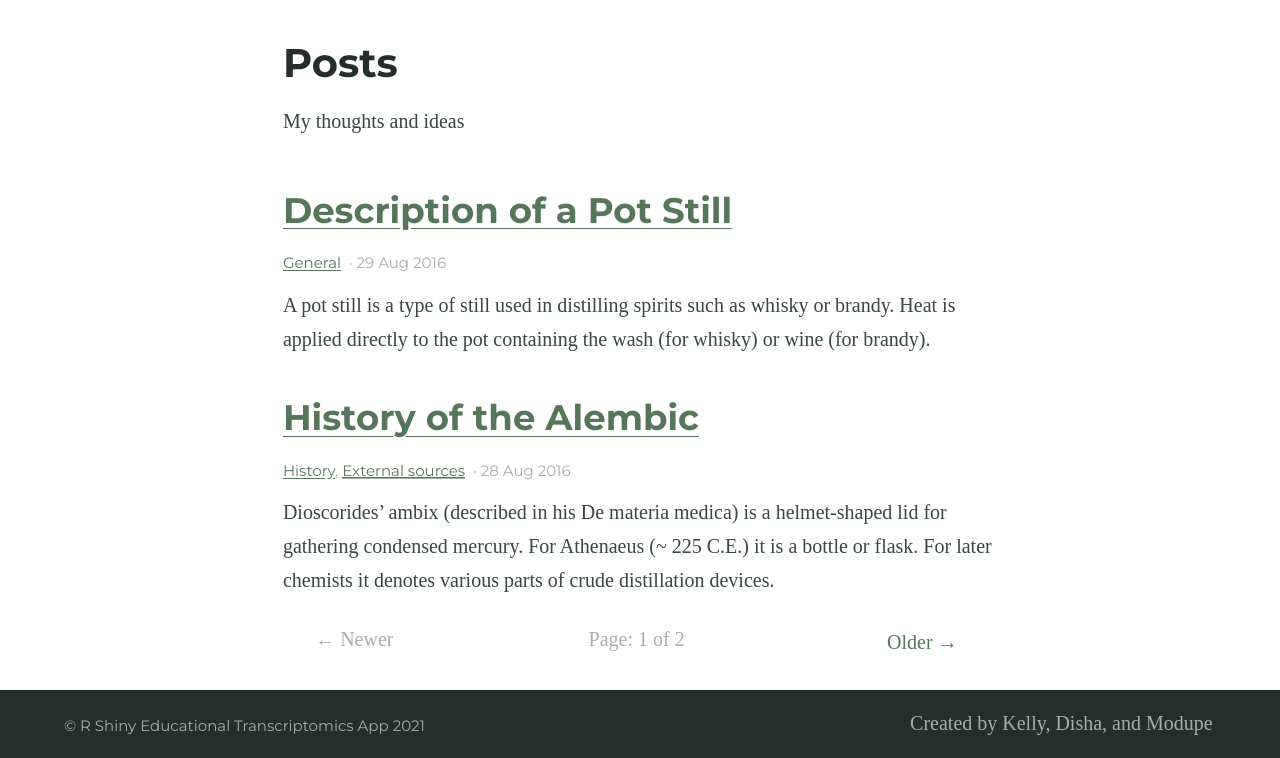
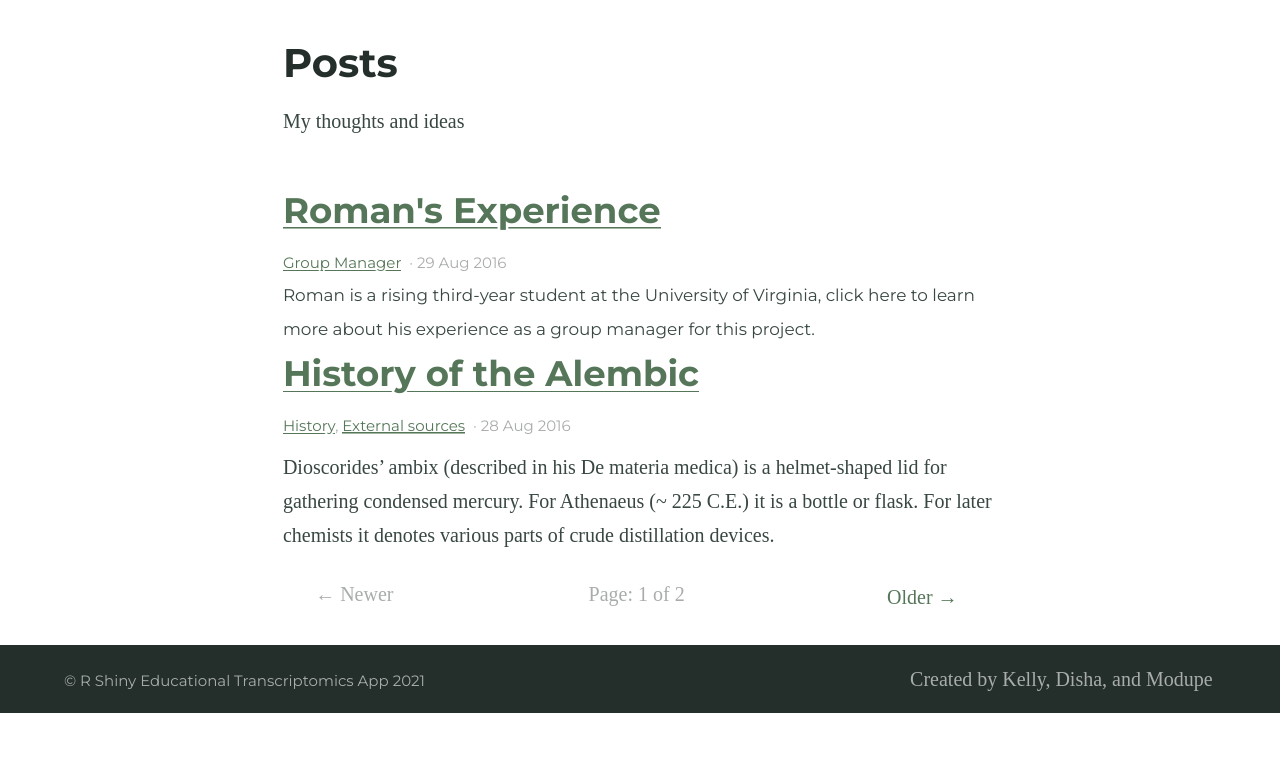
Before and after one commit to BI-STEM-Away/sMAP_dev, a Jekyll site: the page built from blog/index.html, in a window 1280 px wide. Shown: the part 416-1174 px from the top of the page. Built offline with Jekyll 4.4.1, drawn with Linux system fonts in a browser that asks for light colours; the list of posts is cut into pages by our own code; after the commit the page ends 1129 px from its top, so only the background shows below that; part of the change alters nothing that is shown.

Commit message:
Update 2016-08-29-example-post-three.md

```diff
--- a/_posts/2016-08-29-example-post-three.md
+++ b/_posts/2016-08-29-example-post-three.md
@@ -1,18 +1,21 @@
 ---
-title: Description of a Pot Still
+title: Roman's Experience
 categories:
-- General
+- Group Manager
 excerpt: |
-  A pot still is a type of still used in distilling spirits such as whisky or brandy. Heat is applied directly to the pot containing the wash (for whisky) or wine (for brandy).
-feature_text: |
-  ## The Pot Still
-  The modern pot still is a descendant of the alembic, an earlier distillation device
-feature_image: "https://picsum.photos/2560/600?image=733"
-image: "https://picsum.photos/2560/600?image=733"
+  Roman is a rising third-year student at the University of Virginia, click here to learn more about his experience as a group manager for this project.|
+feature_image: "https://bi-stem-away.github.io/shiny_app_dev/Banner.png"
+image: "https://bi-stem-away.github.io/shiny_app_dev/Banner.png"
 ---
 
-A pot still is a type of still used in distilling spirits such as whisky or brandy. Heat is applied directly to the pot containing the wash (for whisky) or wine (for brandy). This is called a batch distillation (as opposed to a continuous distillation).
+**What were the most challenging moments in developing the app?**
+In the beginning of this project, I found it somewhat difficult to understand what Group B2 was specifically working on, and how we were going to work with the UX Team. I also found it difficult to plan weekly tasks for Group B2 that do not depend on the code from Group A/B1.
 
-At standard atmospheric pressure, alcohol boils at 78 °C (172 °F), while water boils at 100 °C (212 °F). During distillation, the vapour contains more alcohol than the liquid. When the vapours are condensed, the resulting liquid contains a higher concentration of alcohol. In the pot still, the alcohol and water vapour combine with esters and flow from the still through the condensing coil. There they condense into the first distillation liquid, the so-called "low wines". The low wines have a strength of about 25–35% alcohol by volume, and flow into a second still. It is then distilled a second time to produce the colourless spirit, collected at about 70% alcohol by volume. Colour is added through maturation in an oak aging barrel, and develops over time.
+**What were some of the most enjoyable/memorable moments from the project?**
+I really enjoy working with the people in Group B2 on this project, as much of the members in Group B2 are also from Bioinformatics Group 1, which is my module group. I have also enjoyed working in R to try to realize our Figma designs into working code.
 
-The modern pot still is a descendant of the alembic, an earlier distillation device.
+**Were there any unique aspects of the project that you particularly enjoyed?**
+Something unique about this project that I have enjoyed is seeing all the different teams’ progress at weekly meetings. It helps me realize how many people are working on different tasks, and I’m excited to the see the final product.
+
+**What is the one thing you will take away from this experience?**
+For me, I think the main take away is that learning to get to know your project teammates greatly benefits the group. If you take the time to reach out and “break the ice” with a couple online games, then everyone has more motivation to work in the group.
```
